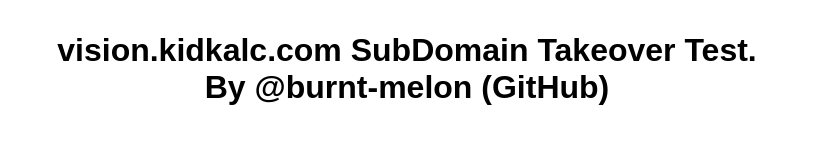
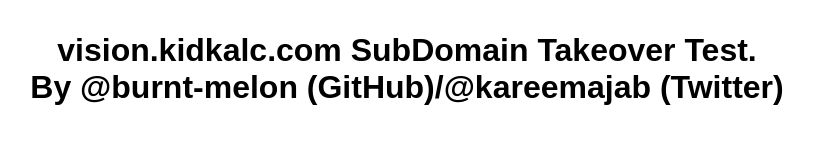
Before and after one commit to burnt-melon/kidkalc-subdomain-takeover-test, a plain HTML site: page index.html in a window 1280 px wide. Shown: the whole page, without its empty margins (233-1046 px from the left). Drawn offline with Linux system fonts and the light colour scheme.

Commit message:
Update index.html

```diff
--- a/index.html
+++ b/index.html
@@ -4,7 +4,7 @@
     <p style="text-align: center; font-size: 200%; font-family: Arial; font-weight: bold;">
       vision.kidkalc.com SubDomain Takeover Test.
       <br>
-      By @burnt-melon (GitHub)
+      By @burnt-melon (GitHub)/@kareemajab (Twitter)
     </p>
   </body>
 </html>
```
